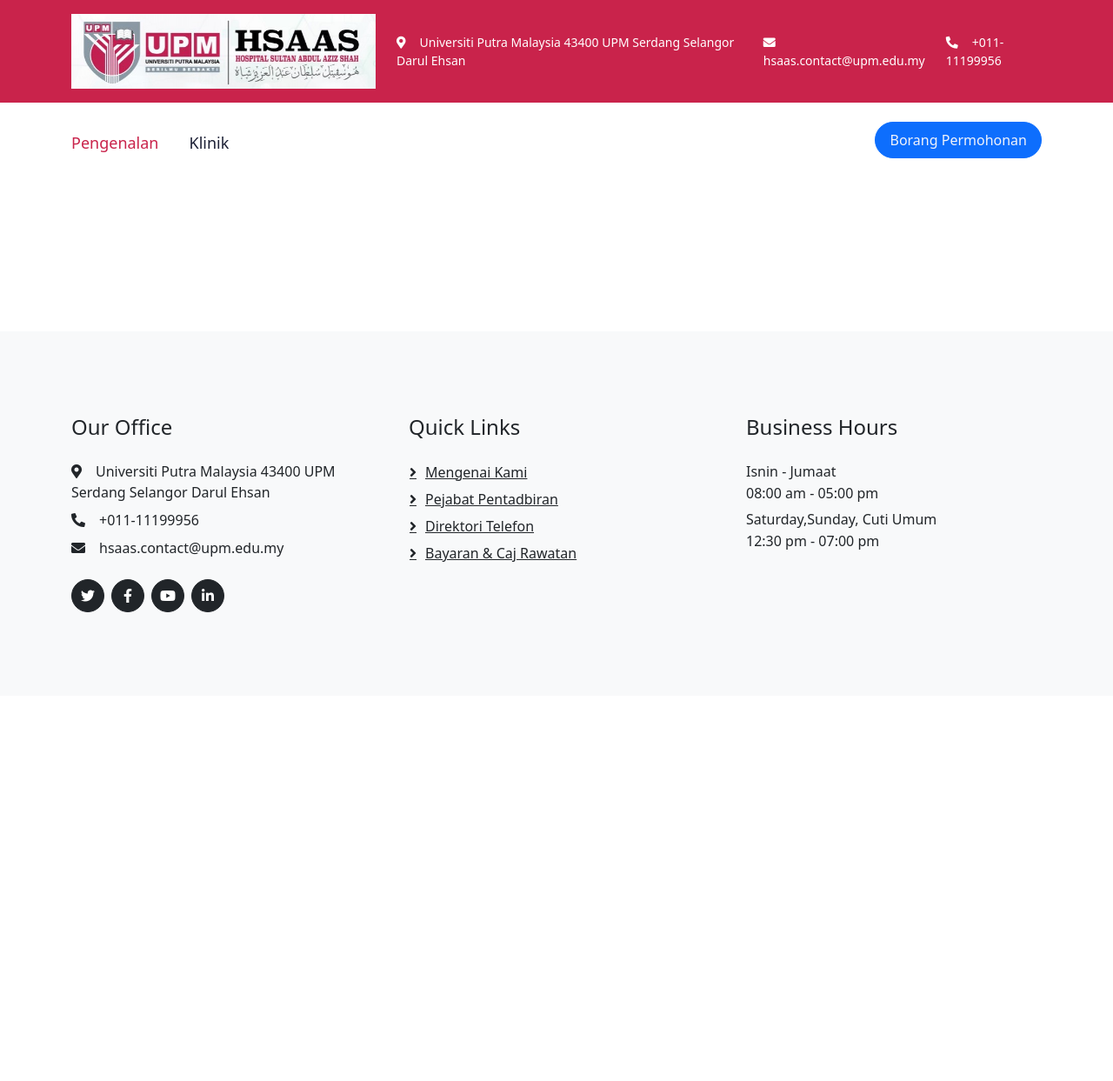
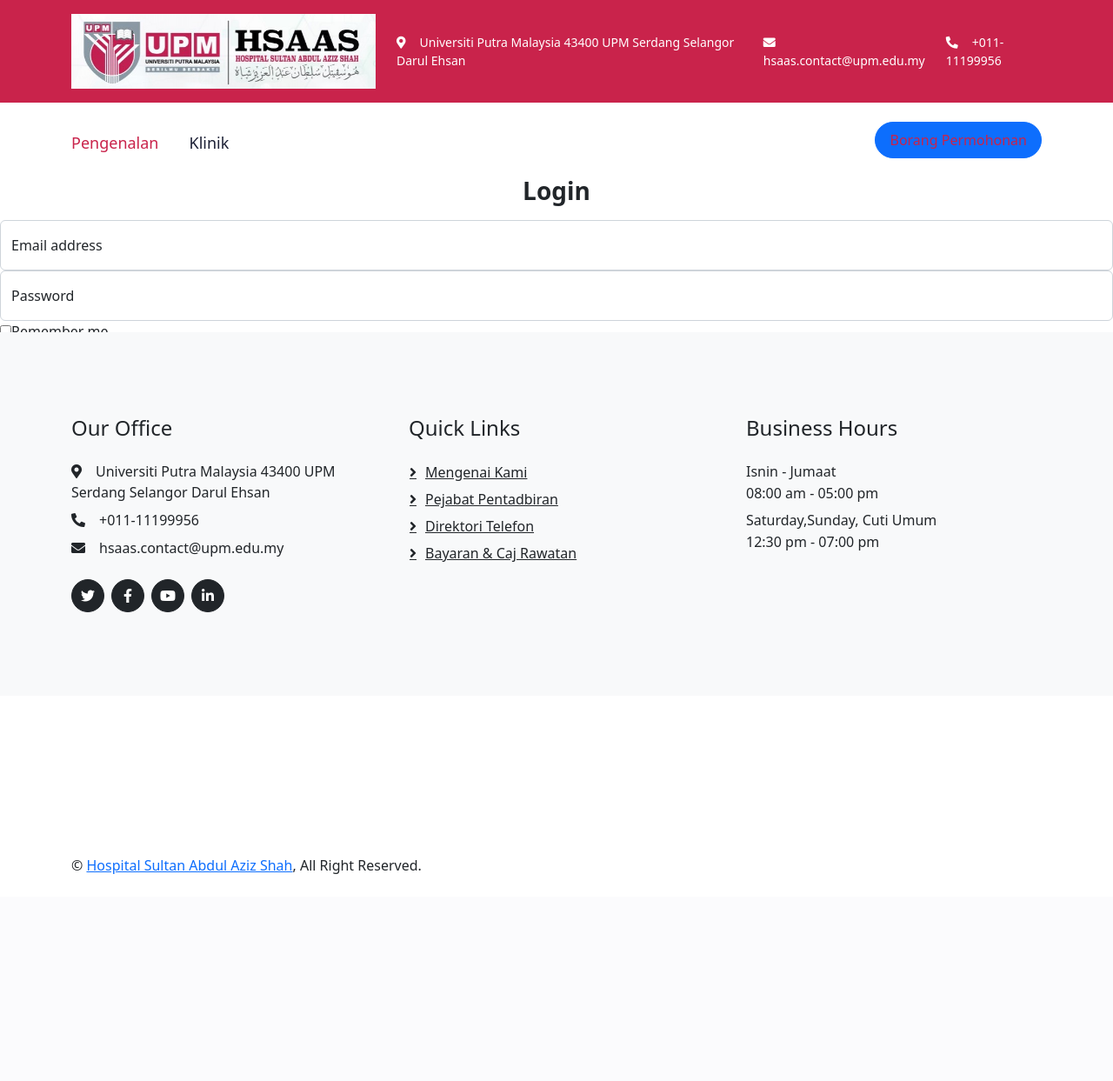
Before and after one commit to jyehahaha/HPUPM, a Django app: page /login in a window 1280 px wide. Shown: the top 1243 px of the page at 87% size. After the commit the page ends 1005 px from the top, so only its background shows below. Run offline with Django 3.2, Linux system fonts and the light colour scheme; some libraries are stand-ins or nearby versions.

Commit message:
code commit

```diff
--- a/frontend/static/frontend/css/style.css
+++ b/frontend/static/frontend/css/style.css
@@ -44,7 +44,10 @@
     font-weight: 500;
 }
 
-.btn-primary,
+.btn-primary {
+    color: var(--primary);
+}
+
 .btn-outline-primary:hover {
     color: var(--light);
 }
--- a/frontend/templates/frontend/login.html
+++ b/frontend/templates/frontend/login.html
@@ -78,7 +78,6 @@
     </div>
     <!-- Navbar End -->
     <main>
-        <div class="d-flex align-items-center justify-content-center vh-100">
             <form>
                 <h1 class="h3 mb-3 fw-bold text-center">Login</h1>
                 <div class="row">
@@ -107,7 +106,6 @@
                     </div>
                 </div>
             </form>
-        </div>
       </main>
      <!-- Footer Start -->
     <footer class="sticky-bottom">
```
